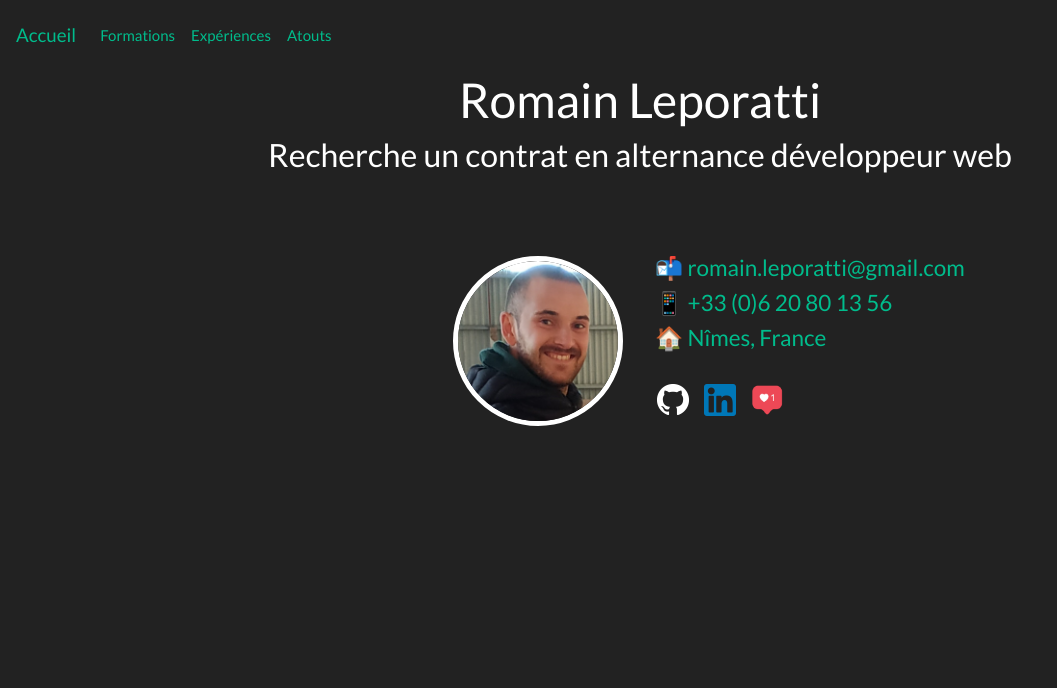
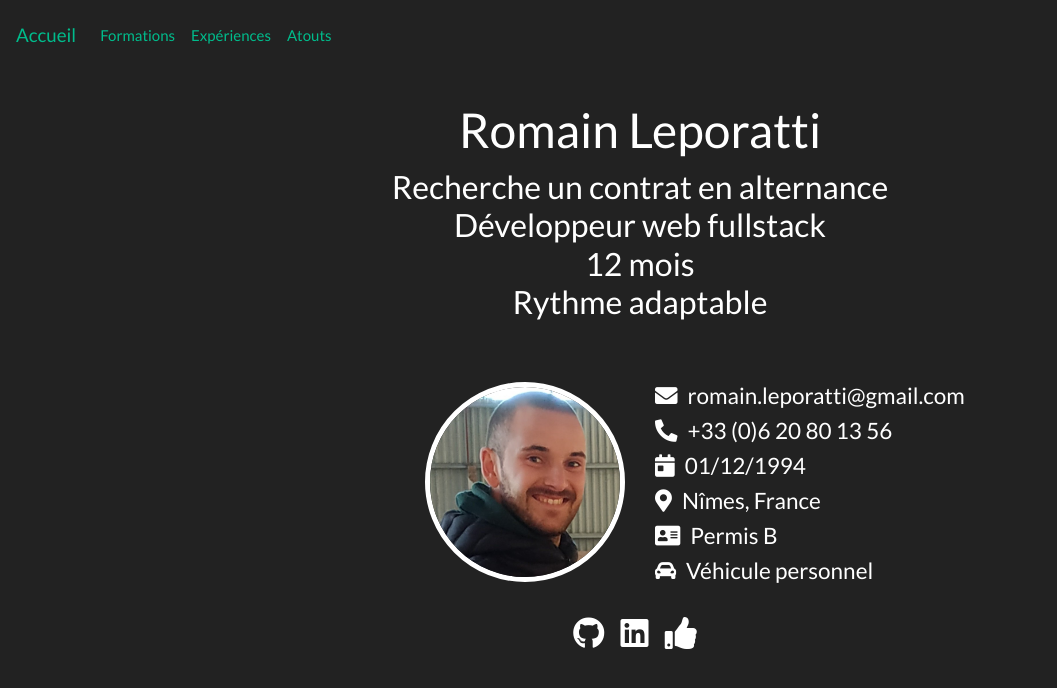
Before and after one commit to lifeae/Portfolio, a PHP site: page /html/index.html in a window 1280 px wide. Shown: the top 688 px of the page, without its empty margins (0-1057 px from the left). Run offline with PHP 8.4, Linux system fonts and the light colour scheme; some libraries are stand-ins or nearby versions.

Commit message:
update css, add icons, add elements on home

```diff
--- a/css/style.css
+++ b/css/style.css
@@ -1,27 +1,30 @@
+h1 {
+  margin-bottom: 10px;
+  margin-top: 30px;
+}
+
+header {
+  margin-bottom: 60px;
+}
+
+i {
+  margin-right: 10px;
+}
+
+.color-white{
+  color: white;
+}
+
+.img-profile {
+  border-radius: 10rem;
+  width: 200px;
+  height: 200px;
+  border: 5px solid white;
+}
+
 .img-thumbnail {
   border-radius: 1rem;
   width: 90px;
   height: 90px;
   margin: 2px;
 }
-
-img {
-  margin: 2px;
-}
-
-.logo-social-media {
-  width: 32px;
-  height: 32px;
-  margin-right: 10px;
-}
-
-.img-profile {
-  border-radius: 10rem;
-  width: 170px;
-  height: 170px;
-  border: 5px solid white;
-}
-
-header {
-  margin-bottom: 80px;
-}
--- a/html/experiences.html
+++ b/html/experiences.html
@@ -6,6 +6,8 @@
   <title>Romain Leporatti</title>
   <link rel="stylesheet" href="../css/bootstrap.css">
   <link rel="stylesheet" href="../css/style.css">
+  <link rel="stylesheet" href="https://use.fontawesome.com/releases/v5.12.1/css/all.css" integrity="sha384-v8BU367qNbs/aIZIxuivaU55N5GPF89WBerHoGA4QTcbUjYiLQtKdrfXnqAcXyTv" crossorigin="anonymous">
+
 </head>
 <body>
   <!-- Navbar -->
@@ -31,7 +33,7 @@
 
   <div class="container">
     <!-- Expériences -->
-    <h1>Expériences professionnelles</h1>
+    <h1><i class="fas fa-briefcase"></i>Expériences professionnelles</h1>
     <table class="table table-striped table-dark">
       <thead>
         <tr>
@@ -95,7 +97,7 @@
       </tbody>
     </table>
 
-    <h1>Autres expériences</h1>
+    <h1><i class="fas fa-folder"></i>Autres expériences</h1>
     <table class="table table-striped table-dark">
       <thead>
         <tr>
--- a/html/formations.html
+++ b/html/formations.html
@@ -6,6 +6,8 @@
   <title>Romain Leporatti</title>
   <link rel="stylesheet" href="../css/bootstrap.css">
   <link rel="stylesheet" href="../css/style.css">
+  <link rel="stylesheet" href="https://use.fontawesome.com/releases/v5.12.1/css/all.css" integrity="sha384-v8BU367qNbs/aIZIxuivaU55N5GPF89WBerHoGA4QTcbUjYiLQtKdrfXnqAcXyTv" crossorigin="anonymous">
+
 </head>
 <body>
   <!-- Navbar -->
@@ -31,7 +33,7 @@
 
   <div class="container">
     <!-- Formations -->
-    <h1>Diplômes reconnus par l'état</h1>
+    <h1><i class="fas fa-graduation-cap"></i>Diplômes reconnus par l'état</h1>
     <table class="table table-striped table-dark">
       <thead>
         <tr>
@@ -64,7 +66,7 @@
       </tbody>
     </table>
 
-    <h1>Formations non reconnues par l'état</h1>
+    <h1><i class="fas fa-book"></i>Formations non reconnues par l'état</h1>
     <table class="table table-striped table-dark">
       <thead>
         <tr>
--- a/html/index.html
+++ b/html/index.html
@@ -6,6 +6,7 @@
   <title>Romain Leporatti</title>
   <link rel="stylesheet" href="../css/bootstrap.css">
   <link rel="stylesheet" href="../css/style.css">
+  <link rel="stylesheet" href="https://use.fontawesome.com/releases/v5.12.1/css/all.css" integrity="sha384-v8BU367qNbs/aIZIxuivaU55N5GPF89WBerHoGA4QTcbUjYiLQtKdrfXnqAcXyTv" crossorigin="anonymous">
 </head>
 <body>
   <!-- Navbar -->
@@ -32,27 +33,30 @@
   <div class="container">
     <header class="text-center">
       <h1>Romain Leporatti</h1>
-      <h3>Recherche un contrat en alternance développeur web</h3>
+      <h3>Recherche un contrat en alternance<br>Développeur web fullstack<br>12 mois<br>Rythme adaptable</h3>
     </header>
     <div class="row">
       <div class="col text-right">
         <img src="../img/romain_leporatti.jpg" alt="" class="img-profile">
       </div>
       <div class="col">
-            <!-- Index -->
-    <h4>📬 <a href="mailto:romain.leporatti@gmail.com">romain.leporatti@gmail.com</a></h4>
-    <h4>📱 <a href="tel:+33620801356">+33 (0)6 20 80 13 56</a></h4>
-    <h4>🏠 <a href="https://www.google.fr/maps/place/N%C3%AEmes/@43.8320735,4.2027681,11z/data=!3m1!4b1!4m5!3m4!1s0x12b42d0bd6e85339:0xde88134f9f200c03!8m2!3d43.836699!4d4.360054">Nîmes, France</a></h4>
-    <br>
-    <div>
-      <a href="https://github.com/lifeae/"><img src="../img/logo_github_small.png" alt="GitHub logo" class="logo-social-media"></a>
-      <a href="https://www.linkedin.com/in/romainleporatti/"><img src="../img/logo_linkedin.png" alt="" class="logo-social-media"></a>
-      <a href="https://www.dropbox.com/sh/1jgpe60b3o6hj6v/AAAyM9bKIO0g_8FrY9qqTRH1a?dl=0"><img src="../img/logo_like.png" alt="" class="logo-social-media"></a>
-    </div>
-      </div>
-    </div>
-
+        <!-- Index -->
+        <h4><a href="mailto:romain.leporatti@gmail.com" class="color-white"><i class="fas fa-envelope"></i>romain.leporatti@gmail.com</a></h4>
+        <h4><a href="tel:+33620801356" class="color-white"><i class="fas fa-phone-alt"></i>+33 (0)6 20 80 13 56</a></h4>
+        <h4><i class="fas fa-calendar-day"></i>01/12/1994</h4>
+        <h4><a href="https://www.google.fr/maps/place/N%C3%AEmes/@43.8320735,4.2027681,11z/data=!3m1!4b1!4m5!3m4!1s0x12b42d0bd6e85339:0xde88134f9f200c03!8m2!3d43.836699!4d4.360054" class="color-white"><i class="fas fa-map-marker-alt"></i>Nîmes, France</a></h4>
+        <h4><i class="fas fa-address-card"></i>Permis B</h4>
+        <h4><i class="fas fa-car-alt"></i>Véhicule personnel</h4>
+        <br>
+          </div>
+        </div>
+        <h3 class="text-center">
+          <a href="https://github.com/lifeae/" class="color-white"><i class="fab fa-github"></i></a>
+          <a href="https://www.linkedin.com/in/romainleporatti/" class="color-white"><i class="fab fa-linkedin"></i></a>
+          <a href="https://www.dropbox.com/sh/1jgpe60b3o6hj6v/AAAyM9bKIO0g_8FrY9qqTRH1a?dl=0" class="color-white"><i class="fas fa-thumbs-up"></i></a>
+        </h3>
 
   </div>
+
 </body>
 </html>
```
Also changed, not shown: html/atouts.html (+4 -3 lines).
